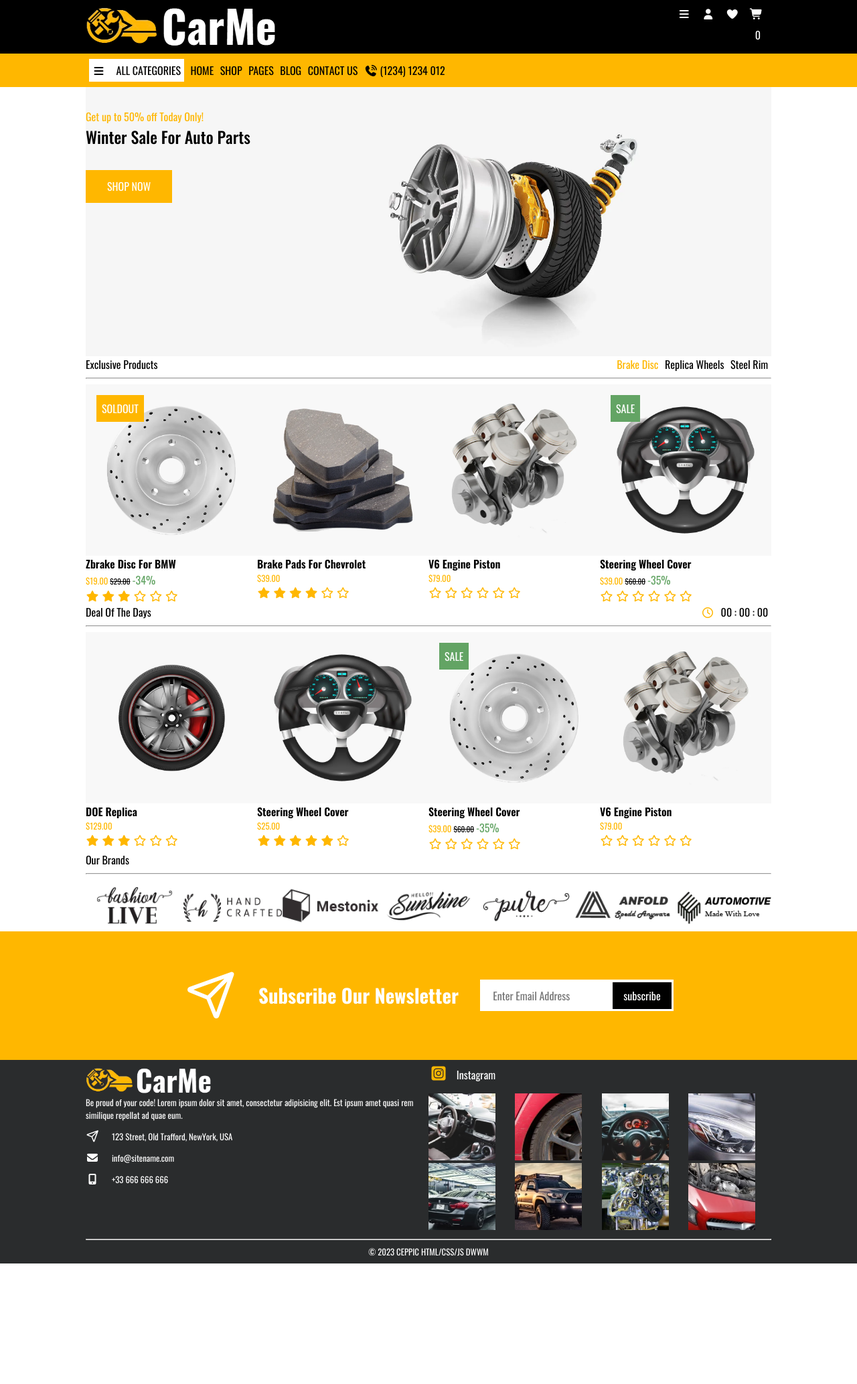
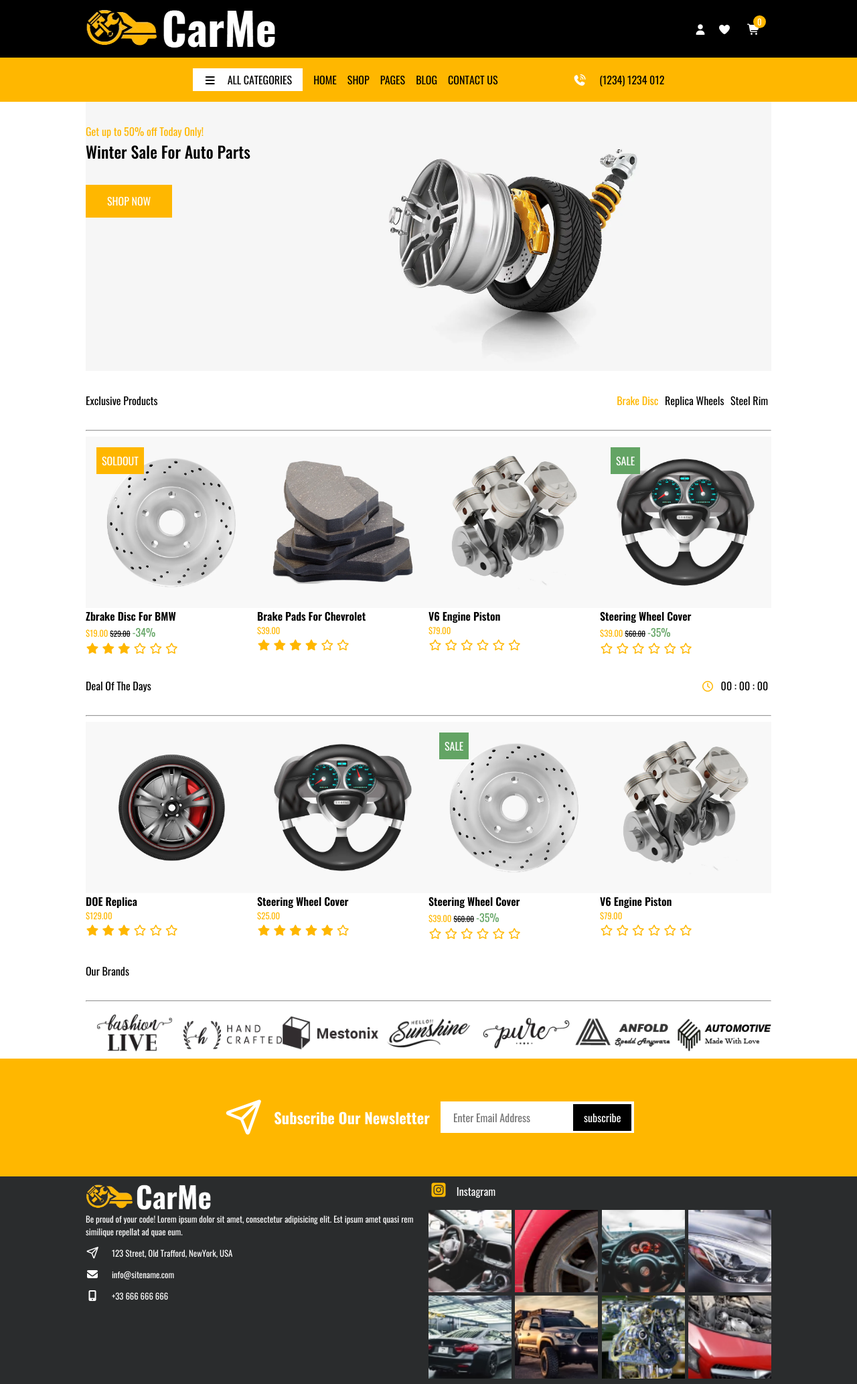
Before and after one commit to OliRati/Evaluation-Pratique, a plain HTML site: page index.html in a window 1280 px wide. Shown: the top 2067 px of the page at 67% size. Before the commit the page ends 1887 px from the top, so only its background shows below. Drawn offline with Linux system fonts and the light colour scheme.

Commit message:
End of CSS / HTML

```diff
--- a/assets/css/style.css
+++ b/assets/css/style.css
@@ -21,7 +21,7 @@
 }
 
 .container {
-    max-width: 1024px;
+    width: 95vw;
     margin: 0 auto;
 }
 
@@ -33,6 +33,7 @@
 }
 
 #menuSection {
+    width: 100vw;
     background-color: var(--color-primary);
 }
 
@@ -41,10 +42,12 @@
     display: flex;
     justify-content: space-between;
     align-items: center;
+    padding: 0.5rem 0;
 }
 
 #menuIcons {
     display: flex;
+    align-items: center;
     color: white;
 
     div {
@@ -52,22 +55,57 @@
     }
 }
 
+#cartIcon {
+    position: relative;
+}
+
+#cartNumber {
+    display: flex;
+    align-items: center;
+    justify-content: center;
+    position: absolute;
+    background-color: var(--color-primary);
+    border-radius: 50%;
+    top: .5rem;
+    right: .5rem;
+    width: 1.2rem;
+    height: 1.2rem;
+    font-size: 0.8rem;
+}
+
 #menuContainer {
     padding: 0.5rem 0;
+    width: fit-content;
+    margin: 0 auto;
 
     ul {
         display: flex;
         align-items: center;
 
         li {
-            margin: 0 0.3rem;
+            display: none;
+            padding: 0.5rem;
+        }
+
+        li:first-child {
+            display: block;
+        }
+
+        li:last-child {
+            display: block;
+            margin-left: 2rem;
+
+            i {
+                color: white;
+                margin-right: 1rem;
+            }
         }
     }
 }
 
 #menuAllCategories {
     display: flex;
-    padding: 0.3rem;
+    padding: 0.3rem 1rem;
     background-color: white;
     width: fit-content;
 
@@ -80,6 +118,10 @@
 
 #heroSection {
     width: 100vw;
+
+    .container {
+        width: 100%;
+    }
 }
 
 #heroContainer {
@@ -89,7 +131,7 @@
 .heroText {
     position: absolute;
     top: 2rem;
-    left: 0;
+    left: 2rem;
 }
 
 .promos {
@@ -127,6 +169,7 @@
 .rubriqueHeader {
     display: flex;
     justify-content: space-between;
+    margin: 2rem 0;
 }
 
 .rubriqueName {
@@ -153,6 +196,12 @@
 
 .cardContainer {
     display: flex;
+    flex-direction: column;
+
+    .card {
+        width: 95%;
+        margin: 0 auto;
+    }
 }
 
 .cardImage {
@@ -204,8 +253,13 @@
 
 #partners {
     display: flex;
-    justify-content: space-between;
+    flex-wrap: wrap;
+    justify-content: center;
     align-items: center;
+
+    >div {
+        width: 33%;
+    }
 }
 
 /*
@@ -213,6 +267,7 @@
  */
 
 #callToActionSection {
+    width: 100vw;
     padding: 4rem 0;
     background-color: var(--color-primary);
 
@@ -233,15 +288,16 @@
         align-items: center;
 
         i {
-            font-size: 4rem;
+            font-size: 3rem;
             color: white;
-            margin-right: 2rem;
+            margin-right: 1rem;
         }
 
         h2 {
-            font-size: 1.8rem;
+            text-align: left;
+            font-size: 1.4rem;
             color: white;
-            margin-right: 2rem;
+            margin-right: 1rem;
         }
     }
 
@@ -271,17 +327,19 @@
  */
 
 #footerContainer {
+    width: 100vw;
     background-color: var(--color-secondary);
     padding: 0.5rem 0;
 }
 
 #footerInsideContainer {
     display: flex;
+    flex-direction: column;
     color: white;
 
     .leftside,
     .rightside {
-        width: 50%;
+        width: 100%;
     }
 
     .leftside {
@@ -306,6 +364,8 @@
     }
 
     .rightside {
+        padding-top: 3rem;
+
         i {
             color: var(--color-primary);
             font-size: 1.5rem;
@@ -321,8 +381,12 @@
     justify-content: space-between;
 
     >div {
-        width: 24.2%;
+        width: 49%;
         margin-bottom: 0.3rem;
+
+        img {
+            width: 100%;
+        }
     }
 }
 
@@ -331,3 +395,96 @@
     font-size: 0.8rem;
     text-align: center;
 }
+
+/*
+ * Media querys tricks
+ */
+
+@media screen and (min-width: 576px) {
+
+    .container {
+        max-width: 1024px;
+        margin: 0 auto;
+    }
+
+    #hamburgerMenu {
+        display: none;
+    }
+
+    #heroSection {
+        .container {
+            width: unset;
+        }
+    }
+
+    .heroText {
+        left: 0;
+    }
+
+    #menuContainer {
+        ul {
+            li {
+                display: block;
+            }
+
+            li:first-child {
+                display: block;
+            }
+
+            li:last-child {
+                margin-left: 1rem;
+            }
+        }
+    }
+
+    .cardContainer {
+        flex-direction: row;
+
+        .card {
+            width: unset;
+            margin: unset;
+        }
+    }
+
+    #partners {
+        display: flex;
+        flex-wrap: nowrap;
+        justify-content: space-between;
+        align-items: center;
+    }
+
+    #footerInsideContainer {
+        flex-direction: row;
+
+        .leftside,
+        .rightside {
+            width: 100%;
+        }
+
+        .rightside {
+            padding-top: unset;
+        }
+    }
+
+    #miniaturesInstaContainer {
+        margin-top: 1rem;
+        display: flex;
+        flex-wrap: wrap;
+        justify-content: space-between;
+
+        >div {
+            width: 24.2%;
+            margin-bottom: 0.3rem;
+        }
+    }
+}
+
+@media screen and (min-width:1024px) {
+    #menuContainer {
+        ul {
+            li:last-child {
+                margin-left: 6rem;
+            }
+        }
+    }
+}
--- a/index.html
+++ b/index.html
@@ -21,11 +21,13 @@
                         <img src="./assets/img/logo_light.avif" alt="CarMe Logo">
                     </div>
                     <div id="menuIcons">
-                        <div><i class="fa-solid fa-bars"></i></div>
+                        <div id="hamburgerMenu"><i class="fa-solid fa-bars"></i></div>
                         <div><i class="fa-solid fa-user"></i></div>
                         <div><i class="fa-solid fa-heart"></i></div>
                         <div id="cartIcon">
-                            <i class="fa-solid fa-cart-shopping"></i>
+                            <div>
+                                <i class="fa-solid fa-cart-shopping"></i>
+                            </div>
                             <div id="cartNumber">0</div>
                         </div>
                     </div>
@@ -119,7 +121,7 @@
             <hr>
 
             <div class="cardContainer">
-                <div>
+                <div class="card">
                     <div class="cardImage">
                         <img src="./assets/img/BrakeDiscforBMW.webp" alt="Brake disc for BMW">
                         <div class="cardOverlay soldout">SOLDOUT</div>
@@ -138,7 +140,7 @@
                     </div>
                 </div>
 
-                <div>
+                <div class="card">
                     <div class="cardImage">
                         <img src="./assets/img/BrakePadsforChevrolet.webp" alt="Brake pads for chevrolet">
                     </div>
@@ -155,7 +157,8 @@
                         <i class="fa-regular fa-star"></i>
                     </div>
                 </div>
-                <div>
+
+                <div class="card">
                     <div class="cardImage">
                         <img src="./assets/img/V6EnginePiston.webp" alt="V6 engine piston">
                     </div>
@@ -172,7 +175,8 @@
                         <i class="fa-regular fa-star"></i>
                     </div>
                 </div>
-                <div>
+
+                <div class="card">
                     <div class="cardImage">
                         <img src="./assets/img/SteeringWheelCover.webp" alt="Steering wheel cover">
                         <div class="cardOverlay sale">SALE</div>
@@ -208,7 +212,7 @@
             <hr>
 
             <div class="cardContainer">
-                <div>
+                <div class="card">
                     <div class="cardImage">
                         <img src="./assets/img/DOEReplica.webp" alt="DOE Replica">
                     </div>
@@ -225,7 +229,8 @@
                         <i class="fa-regular fa-star"></i>
                     </div>
                 </div>
-                <div>
+
+                <div class="card">
                     <div class="cardImage">
                         <img src="./assets/img/SteeringWheelCover.webp" alt="Steering wheel cover">
                     </div>
@@ -242,7 +247,8 @@
                         <i class="fa-regular fa-star"></i>
                     </div>
                 </div>
-                <div>
+
+                <div class="card">
                     <div class="cardImage">
                         <img src="./assets/img/BrakeDiscforBMW.webp" alt="Brake disc for BMW">
                         <div class="cardOverlay sale">
@@ -261,9 +267,9 @@
                         <i class="fa-regular fa-star"></i>
                         <i class="fa-regular fa-star"></i>
                     </div>
+                </div>
 
-                </div>
-                <div>
+                <div class="card">
                     <div class="cardImage">
                         <img src="./assets/img/V6EnginePiston.webp" alt="V6 Engine piston">
                     </div>
```
